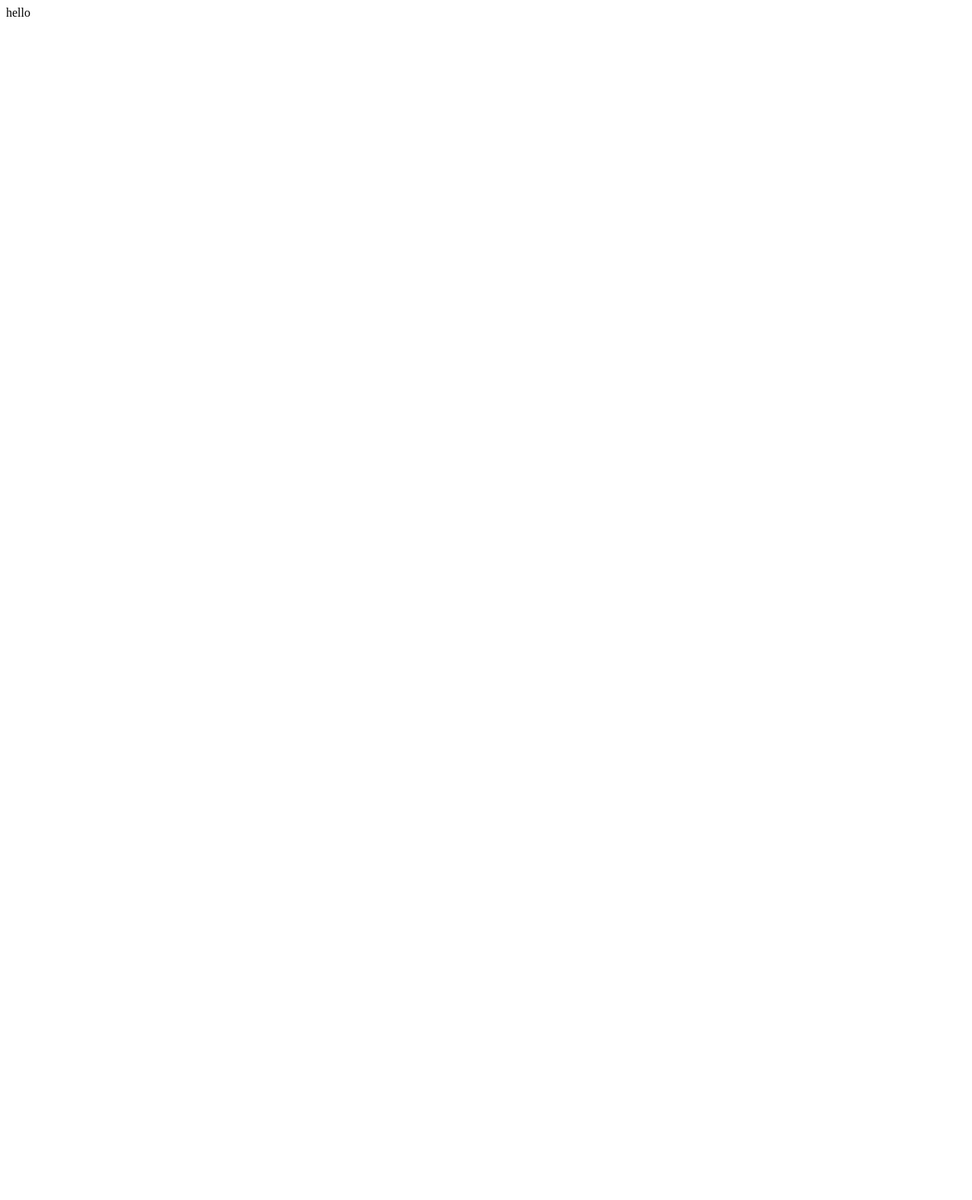
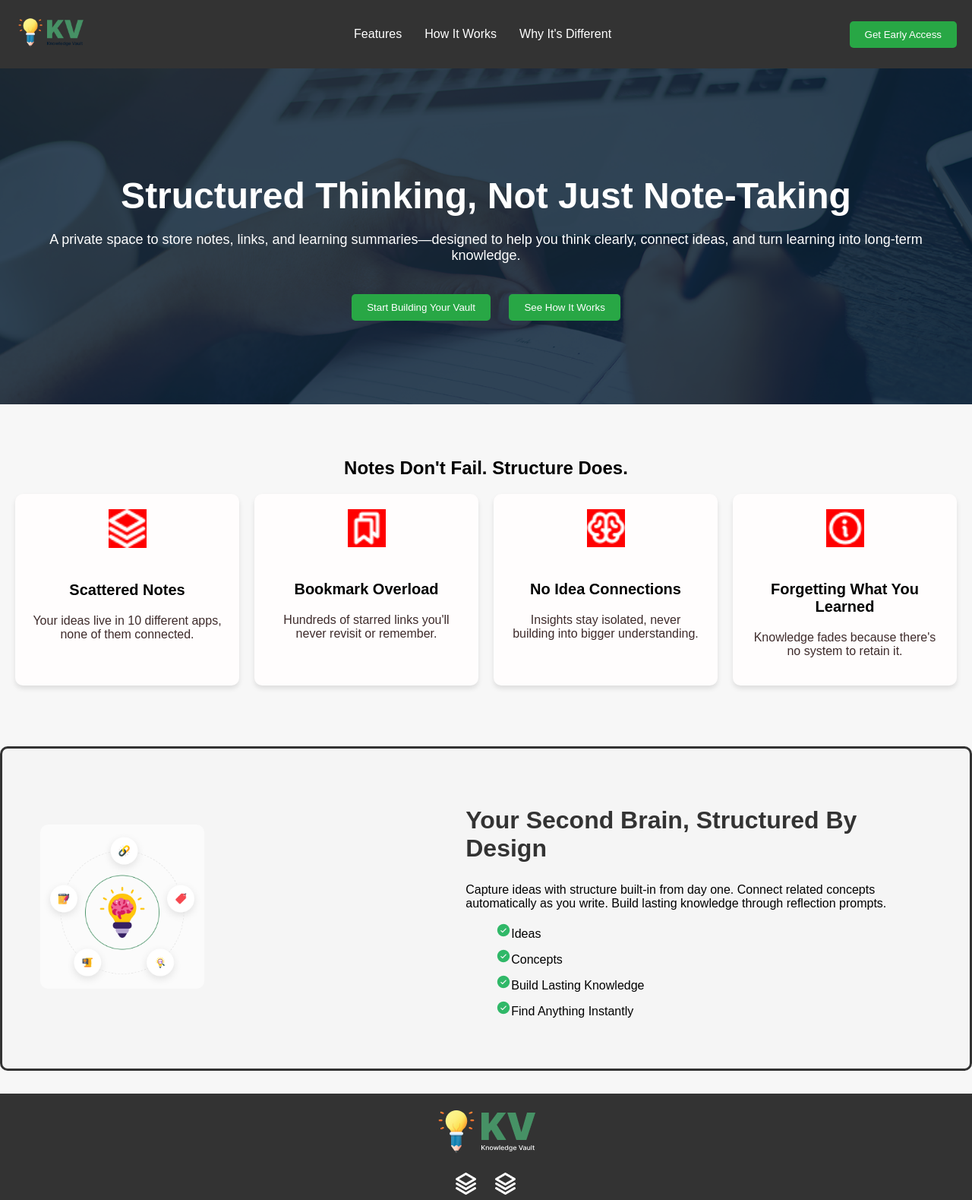
Before and after one commit to ghshadath/ph-assignment-1, a plain HTML site: page index.html in a window 1280 px wide. Shown: the top 1579 px of the page at 76% size. Before the commit the page ends 800 px from the top, so only its background shows below. Drawn offline with Linux system fonts and the light colour scheme.

Commit message:
ph-projeect1

```diff
--- a/index.html
+++ b/index.html
@@ -3,9 +3,95 @@
 <head>
     <meta charset="UTF-8">
     <meta name="viewport" content="width=device-width, initial-scale=1.0">
-    <title>Document</title>
+    <link rel="stylesheet" href="style.css">
+    <title>Knowledge Vault</title>
 </head>
 <body>
-    hello
+    <!-- Navbar Section -->
+    <nav>
+        <div class="logo">
+            <img src="first-task-code/assets/logo-navbar.png" alt="Logo">
+        </div>
+        <ul class="nav-menu">
+            <li><a href="#">Features</a></li>
+            <li><a href="#">How It Works</a></li>
+            <li><a href="#">Why It's Different</a></li>
+        </ul>
+        <button class="get-access-btn">Get Early Access</button>
+    </nav>
+
+    <!-- Banner Section -->
+    <section class="banner">
+        <h1>Structured Thinking, Not Just Note-Taking</h1>
+        <p>A private space to store notes, links, and learning summaries—designed to help you think clearly, connect ideas, and turn learning into long-term knowledge.</p>
+        <div>
+            <button class="start-btn">Start Building Your Vault</button>
+            <button class="see-how-btn">See How It Works</button>
+        </div>
+    </section>
+
+    <!-- Notes Section -->
+    <section id="notes">
+        <h2>Notes Don't Fail. Structure Does.</h2>
+        <div class="notes-cards">
+            <div class="card">
+                <img src="first-task-code/assets/Vector.png" alt="Scattered Notes Icon">
+                <h3>Scattered Notes</h3>
+                <p>Your ideas live in 10 different apps, none of them connected.</p>
+            </div>
+            <div class="card">
+                <img src="first-task-code/assets/Bookmarks.png" alt="Bookmark Overload Icon">
+                <h3>Bookmark Overload</h3>
+                <p>Hundreds of starred links you'll never revisit or remember.</p>
+            </div>
+            <div class="card">
+                <img src="first-task-code/assets/Brain.png" alt="Idea Connections Icon">
+                <h3>No Idea Connections</h3>
+                <p>Insights stay isolated, never building into bigger understanding.</p>
+            </div>
+            <div class="card">
+                <img src="first-task-code/assets/Info.png" alt="Forgetting What You Learned Icon">
+                <h3>Forgetting What You Learned</h3>
+                <p>Knowledge fades because there's no system to retain it.</p>
+            </div>
+        </div>
+    </section>
+
+    <!-- Second Brain Section -->
+    <section class="second-brain">
+        <div class="brain-img">
+            <img src="first-task-code/assets/knowledge.png" alt="Second Brain">
+        </div>
+        <div class="brain-content">
+            <h2>Your Second Brain, Structured By Design</h2>
+            <p>Capture ideas with structure built-in from day one. Connect related concepts automatically as you write. Build lasting knowledge through reflection prompts.</p>
+            <ul>
+                <li><img src="first-task-code/assets/CheckCircle.png">Ideas</li>
+                <li><img src="first-task-code/assets/CheckCircle.png">Concepts</li>
+                <li><img src="first-task-code/assets/CheckCircle.png">Build Lasting Knowledge</li>
+                <li><img src="first-task-code/assets/CheckCircle.png">Find Anything Instantly</li>
+            </ul>
+        </div>
+    </section>
+
+    <!-- Footer Section -->
+    <footer>
+        <div class="footer-logo">
+            <img src="first-task-code/assets/logo-footer.png" alt="Footer Logo">
+        </div>
+        <div class="footer-social">
+            <a href="#"><img src="first-task-code/assets/Vector.png" alt="Social Icon"></a>
+            <a href="#"><img src="first-task-code/assets/Vector.png" alt="Social Icon"></a>
+        </div>
+        <p>&copy; 2026 Personal Knowledge Vault. All rights reserved.</p>
+    </footer>
+
+    <!-- Early Access Section -->
+    <section class="early-access">
+        <h2>Ready To Think More Clearly?</h2>
+        <p>Join thousands of learners who are building their personal knowledge vaults. Start free, no credit card required.</p>
+        <button class="get-access-btn">Get Early Access</button>
+        <p>Free during early access &mdash; No credit card needed</p>
+    </section>
 </body>
 </html>
--- /dev/null
+++ b/style.css
@@ -0,0 +1,187 @@
+/* General styles */
+body {
+  font-family: Arial, sans-serif;
+  margin: 0;
+  padding: 0;
+  background-color: #f7f7f7;
+}
+
+/* Navbar styles */
+nav {
+  background-color: #333;
+  color: white;
+  padding: 20px;
+  display: flex;
+  justify-content: space-between;
+  align-items: center;
+}
+
+nav .logo img {
+  height: 40px;
+}
+
+nav .nav-menu {
+  list-style: none;
+  display: flex;
+}
+
+nav .nav-menu li {
+  margin: 0 15px;
+}
+
+nav .nav-menu li a {
+  color: white;
+  text-decoration: none;
+}
+
+nav .get-access-btn {
+  background-color: #28a745;
+  color: white;
+  padding: 10px 20px;
+  border: none;
+  cursor: pointer;
+  border-radius: 5px;
+}
+
+/* Banner Section styles */
+.banner {
+  background-image: url(first-task-code/assets/hero-bg.png);
+  background-size: cover;
+  background-position: center;
+  text-align: center;
+  padding: 100px 20px;
+  color: white;
+}
+
+.banner h1 {
+  font-size: 48px;
+  margin-bottom: 20px;
+}
+
+.banner p {
+  font-size: 18px;
+  margin-bottom: 30px;
+}
+
+.banner button {
+  padding: 10px 20px;
+  margin: 10px;
+  background-color: #28a745;
+  color: white;
+  border: none;
+  cursor: pointer;
+  border-radius: 5px;
+}
+
+/* Notes Section styles */
+#notes {
+  padding: 50px 20px;
+  text-align: center;
+}
+
+#notes .notes-cards {
+  display: flex;
+  justify-content: space-between;
+  gap: 20px;
+}
+
+.card {
+  background-color: rgb(255, 253, 253);
+  padding: 20px;
+  border-radius: 10px;
+  box-shadow: 0 4px 6px rgba(0, 0, 0, 0.1);
+  width: 23%;
+}
+
+.card img {
+  background-color: red;
+  width: 50px;
+  margin-bottom: 20px;
+}
+
+.card h3 {
+  font-size: 20px;
+}
+
+.card p {
+  color: #3e2b2b;
+}
+
+.second-brain {
+  display: flex;
+  justify-content: space-between;
+  align-items: center;
+  padding: 50px;
+  background-color: #f5f5f5;
+  border: 3px solid #333;
+  border-radius: 10px;
+  margin: 30px auto;
+}
+
+.second-brain .brain-img img {
+  width: 40%;
+  border-radius: 10px;
+  margin-right: 20px;
+}
+
+.second-brain .brain-content {
+  width: 60%;
+  margin-left: 20px;
+}
+
+.second-brain h2 {
+  font-size: 32px;
+  color: #333;
+}
+
+.second-brain ul {
+  list-style: none;
+}
+
+.second-brain ul li {
+  margin: 10px 0;
+}
+footer {
+  background-color: #333;
+  color: white;
+  padding: 20px;
+  text-align: center;
+}
+
+footer .footer-social {
+  margin: 20px 0;
+}
+
+footer .footer-social a {
+  margin: 0 10px;
+}
+
+footer p {
+  margin-top: 10px;
+}
+
+/* Early Access Section styles */
+.early-access {
+  text-align: center;
+  padding: 50px;
+  background-color: #f1f1f1;
+}
+
+.early-access h2 {
+  font-size: 32px;
+  margin-bottom: 20px;
+}
+
+.early-access p {
+  font-size: 18px;
+  margin-bottom: 30px;
+}
+
+.early-access button {
+  padding: 10px 20px;
+  background-color: #28a745;
+  color: white;
+  border: none;
+  cursor: pointer;
+  border-radius: 5px;
+}
```
Also changed, not shown: first-task-code/assets/ArrowRight.png (added), first-task-code/assets/Bookmarks.png (added), first-task-code/assets/Brain.png (added), first-task-code/assets/CheckCircle.png (added), first-task-code/assets/Info.png (added), first-task-code/assets/Vector.png (added), first-task-code/assets/hero-bg copy.png (added), first-task-code/assets/hero-bg.png (added), first-task-code/assets/knowledge.png (added), first-task-code/assets/logo-footer.png (added), first-task-code/assets/logo-navbar.png (added).
